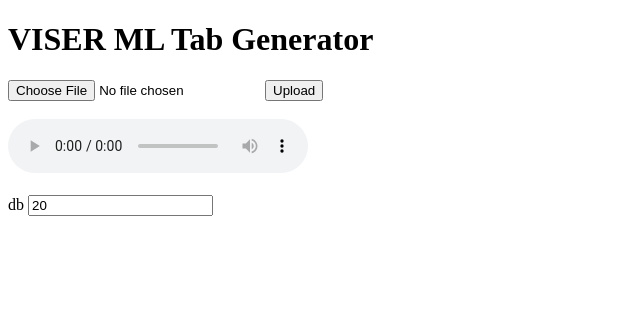
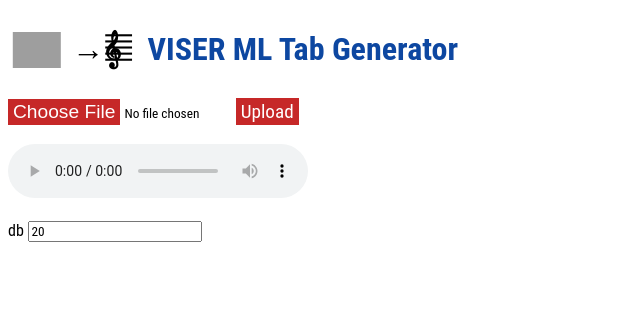
Before and after one commit to Semi-Competent-Development-Partners/pesma-sterr, a Flask app: page / in a window 1280 px wide. Shown: the top 327 px of the page, without its empty margins (0-640 px from the left). Run offline with Flask 3, Linux system fonts and the light colour scheme; grey boxes are pictures that could not be loaded.

Commit message:
ispravan model, css redizajn

```diff
--- a/static/loader.css
+++ b/static/loader.css
@@ -1,6 +1,6 @@
 .loader {
-    height: 30px;
-    aspect-ratio: 5.5;
+    height: 5px;
+    aspect-ratio: 8.5;
     --_g: no-repeat radial-gradient(farthest-side, #000 90%, #0000);
     background: var(--_g), var(--_g), var(--_g), var(--_g);
     background-size: 20% 50%;
--- a/static/style.css
+++ b/static/style.css
@@ -4,7 +4,7 @@
     flex-flow: row wrap;
     row-gap: 2em;
 
-    font-size: 24pt;
+    font-size: 22pt;
     padding: 1em;
 }
 
@@ -70,3 +70,85 @@
     -ms-user-select: none;
     -webkit-user-select: none;
 }
+
+@import url('https://fonts.googleapis.com/css?family=Roboto+Condensed');
+
+* {
+    font-family: 'Roboto Condensed', sans-serif;
+}
+
+button, input::file-selector-button {
+    margin: 0 0 0.2rem 2;
+    font-size: 1.2rem;
+    color: white;
+    background-color: #C62828;
+    padding: 0.125rem 0.3125rem 0.125rem 0.3125rem;
+    font-weight: normal;
+    border: none;
+}
+
+h1 {
+    font-size: 2rem;
+    display: flex;
+    align-items: center;
+    overflow: hidden;
+}
+
+.note {
+    animation: slideIn 2s forwards;
+}
+
+.arrow {
+    animation-delay: 11s;
+    animation: slideIn2 4s forwards;
+}
+
+img {
+    width: 3rem;
+    padding-top: 11px;
+}
+
+.clef-bars {
+    opacity: 0;
+    animation: slideIn2 2s forwards;
+    animation-delay: 2s;
+}
+
+.title {
+    opacity: 0;
+    transform: translateX(10%);
+    animation: slideIn3 2s forwards;
+    animation-delay: 3s;
+    color: rgba(13, 71, 161, 1);
+}
+
+@keyframes slideIn {
+    0% {
+        transform: translateX(-100%);
+        opacity: 0;
+    }
+    100% {
+        transform: translateX(10%);
+        opacity: 1;
+    }
+}
+
+@keyframes slideIn2 {
+    0% {
+
+        opacity: 0;
+    }
+    100% {
+        transform: translateX(50%);
+        opacity: 1;
+    }
+}
+
+@keyframes slideIn3 {
+    0% {
+        opacity: 0;
+    }
+    100% {
+        opacity: 1;
+    }
+}
--- a/templates/index.html
+++ b/templates/index.html
@@ -4,12 +4,17 @@
 <head>
     <meta charset="UTF-8">
     <title>Tabulator</title>
-    <link rel="stylesheet" href="{{url_for('static', filename='style.css')}}" />
-    <link rel="stylesheet" href="{{url_for('static', filename='loader.css')}}" />
+    <link rel="stylesheet" href="{{ url_for('static', filename='style.css') }}"/>
+    <link rel="stylesheet" href="{{ url_for('static', filename='loader.css') }}"/>
 </head>
 
 <body>
-    <h1>VISER ML Tab Generator</h1>
+<h1>
+    <span class="note">
+        <img src="https://encrypted-tbn0.gstatic.com/images?q=tbn:ANd9GcT7PtrjM0IClOvgb4nGUwke9IyIdHmEppZp-A&s"></span>
+    <span class="arrow"> → </span>
+    <span class="clef-bars">𝄞𝄚</span>
+    <span class="title">VISER ML Tab Generator</span></h1>
 <input type="file" id="audioInput" accept="audio/wav">
 <button onclick="uploadAudio()">Upload</button>
 <br><br>
@@ -19,9 +24,9 @@
 <br><br>
 <div id="note-div">
 </div>
-    <script src="{{url_for('static', filename='tabs.js')}}"></script>
-    <script src="{{url_for('static', filename='request.js')}}"></script>
-    <script src="{{url_for('static', filename='taktice.js')}}"></script>
+<script src="{{ url_for('static', filename='tabs.js') }}"></script>
+<script src="{{ url_for('static', filename='request.js') }}"></script>
+<script src="{{ url_for('static', filename='taktice.js') }}"></script>
 <script>
     const numInputs = document.querySelectorAll('input[type=number]')
 
```
Lines whose indentation alone changed are shown as unchanged.
